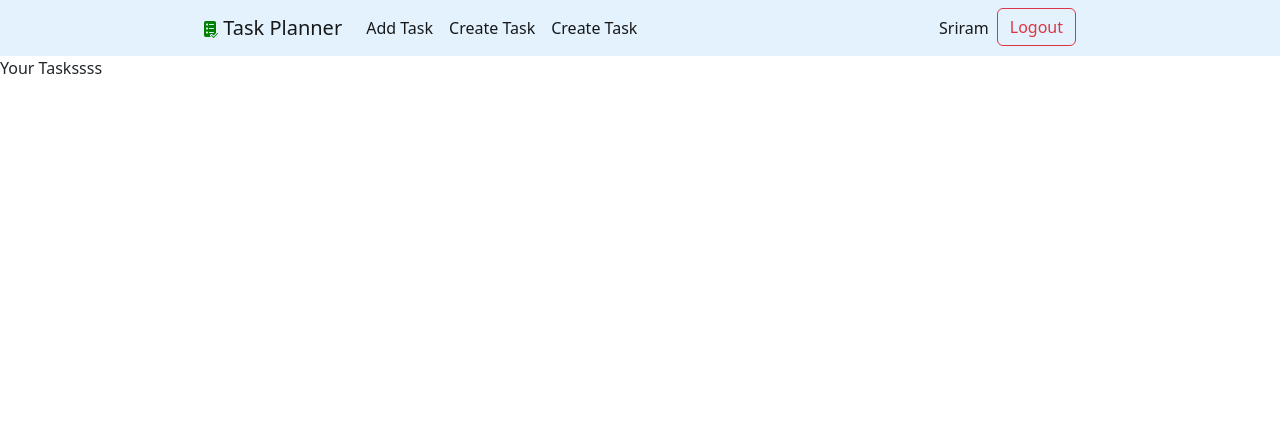
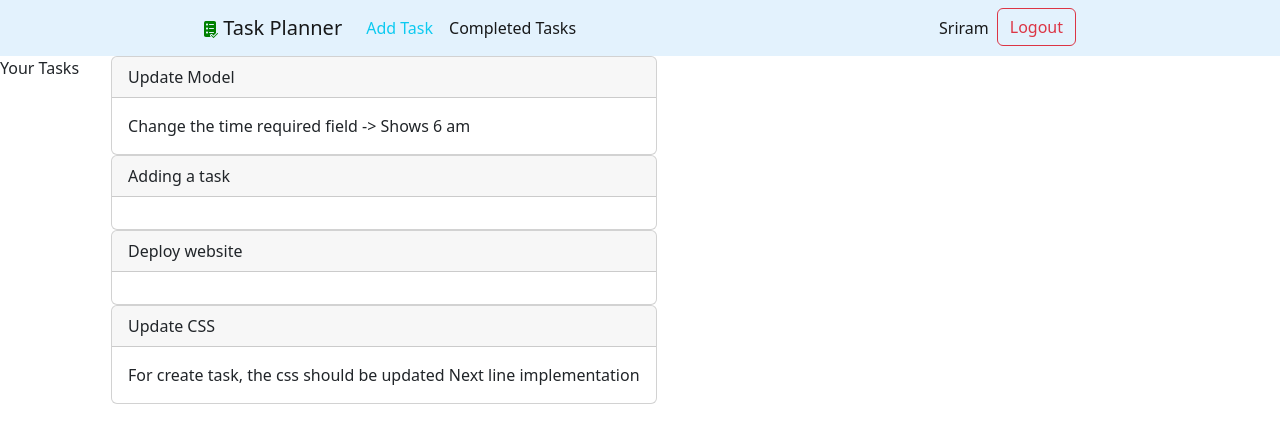
Before and after one commit to Sriram-Ramakrishnan/task-planner-django, a Django app: page / in a window 1280 px wide. Shown: the top 443 px of the page. Run offline with Django 4.2, Linux system fonts and the light colour scheme; a user stored in the database is signed in; data comes from the database, SQL or seed files in the repository.

Commit message:
Viewing task functionality added

```diff
--- a/Project3/urls.py
+++ b/Project3/urls.py
@@ -28,4 +28,6 @@ urlpatterns = [
     path('', views.home, name='home'),
     path('add/', views.addtask, name='addtask'),
 
+
+
 ]
--- a/taskplanner/forms.py
+++ b/taskplanner/forms.py
@@ -1,6 +1,6 @@
 from django.forms import ModelForm
 from .models import Task
-class taskForm(ModelForm):
+class TaskForm(ModelForm):
     class Meta:
         model = Task
-        fields = ['title','description','time_req','deadline']
+        fields = ['title','description','time_req']
--- a/taskplanner/models.py
+++ b/taskplanner/models.py
@@ -7,8 +7,9 @@ class Task(models.Model):
     title = models.CharField(max_length=100)
     description = models.TextField(blank=True)
     created = models.DateField(auto_now_add=True)
-    deadline = models.DateField(null=True,blank=True)
     time_req = models.TimeField(null=True,blank=True)
+    completed_date = models.DateTimeField(null=True,blank=True)
+
     user = models.ForeignKey(User, on_delete=models.CASCADE)
 
 # -----------Viewing the title in DjangoAdmin-------------
--- a/taskplanner/static/taskplanner/styles.css
+++ b/taskplanner/static/taskplanner/styles.css
@@ -41,6 +41,11 @@
     display: none;
 }
 
+/* ---------------------Tasks styling----------------------------- */
+.tasks{
+    list-style: none;
+}
+
 /*---------------------Mobile View------------------*/
 
 @media (max-width: 768px) {
--- a/taskplanner/templates/taskplanner/base.html
+++ b/taskplanner/templates/taskplanner/base.html
@@ -26,13 +26,13 @@
             <ul class="navbar-nav">
               {% if user.is_authenticated %}
               <li class="nav-item">
-                  <a class="nav-link active" aria-current="page" href="{% url 'addtask' %}">Add Task</a>
+                  <a class="nav-link active text-info" aria-current="page" href="{% url 'addtask' %}">Add Task</a>
               </li>
               <li class="nav-item">
-                <a class="nav-link active" aria-current="page">Create Task</a>
+                <a class="nav-link active" aria-current="page">Completed Tasks</a>
               </li>
               <li class="nav-item">
-                <a class="nav-link active" aria-current="page">Create Task</a>
+                <a class="nav-link active" aria-current="page"> </a>
               </li>
               </form>
               {% endif %}
--- a/taskplanner/templates/taskplanner/home.html
+++ b/taskplanner/templates/taskplanner/home.html
@@ -7,8 +7,19 @@
     </div>
     {% else %}
 
-    Your Taskssss
+    Your Tasks
+    <ul class="tasks">
+        {% for task in tasks %}
+        <li><div class="card">
+            <div class="card-header">{{task.title}}</div>
+            <div class="card-body">
+            {% if task.description %}
+                {{task.description}}
+            {% endif %}
 
-
+            </div>
+        </div></li>
+        {% endfor %}
+    </ul>
     {% endif %}
 {% endblock %}
--- a/taskplanner/views.py
+++ b/taskplanner/views.py
@@ -3,8 +3,11 @@ from django.contrib.auth.forms import AuthenticationForm
 from django.contrib.auth.models import User
 from django.db import IntegrityError
 from django.contrib.auth import login,logout,authenticate
-from .forms import taskForm
-# Create your views here.
+from .models import Task
+from .forms import TaskForm
+
+
+#-------------- Creating a user ------------------
 def signupuser(request):
     data = {}
     if (request.method == 'GET'):
@@ -27,9 +30,14 @@ def signupuser(request):
             data['error'] = "Passwords did not match"
             return render(request, 'taskplanner/signupuser.html', data)
 
+#-------------- Main Page: Contains the tasks ------------------
 def home(request):
-    return render(request, 'taskplanner/home.html')
-
+    try:
+        tasks = Task.objects.filter(user = request.user, completed_date__isnull=True)
+        return render(request, 'taskplanner/home.html', {'tasks':tasks})
+    except TypeError:
+        return render(request, 'taskplanner/home.html')
+#-------------- Logging out a user ------------------
 def logoutuser(request):
     #Anything inside an url is a GET method
     # The urls loads automatically so if it is a GET method it will log them out
@@ -37,6 +45,7 @@ def logoutuser(request):
         logout(request)
         return redirect('home')
 
+#-------------- Logging in a user ------------------
 def loginuser(request):
     if request.method == 'GET':
         return render(request, 'taskplanner/loginuser.html', {'form':AuthenticationForm()})
@@ -51,18 +60,18 @@ def loginuser(request):
         else:
             return render(request, 'taskplanner/loginuser.html', {'form':AuthenticationForm(), 'error': username })
 
-
+#-------------- Add a task ------------------
 def addtask(request):
     if request.method == 'GET':
-        return render(request, 'taskplanner/addtask.html', {'form': taskForm()})
+        return render(request, 'taskplanner/addtask.html', {'form': TaskForm()})
     else:
         try:
             #----------Task created--------------
-            form = taskForm(request.POST)
+            form = TaskForm(request.POST)
             newtask = form.save(commit=False) # To not save in database immediately
             #Appending the task to the specific user
             newtask.user = request.user
             newtask.save()
             return redirect('home')
         except ValueError:
-            return render(request, 'taskplanner/addtask.html', {'form': taskForm(),'error':'Improper data, try again!'})
+            return render(request, 'taskplanner/addtask.html', {'form': TaskForm(),'error':'Improper data, try again!'})
```
Also changed, not shown: db.sqlite3, taskplanner/migrations/0005_remove_task_deadline.py (added), taskplanner/migrations/0006_task_completed_date.py (added), taskplanner/migrations/0007_alter_task_completed_date.py (added).
